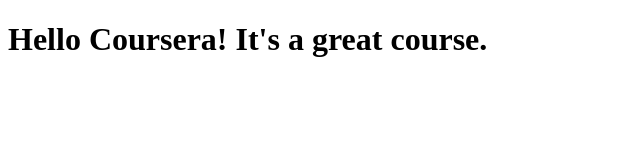
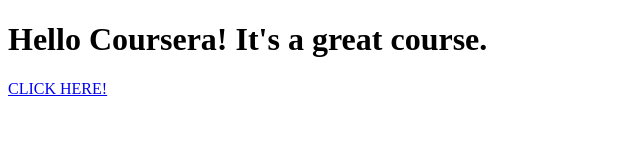
Before and after one commit to Rachrach86/coursera-test, a plain HTML site: page site/index.html in a window 1280 px wide. Shown: the whole page, without its empty margins (0-640 px from the left). Drawn offline with Linux system fonts and the light colour scheme.

Commit message:
Update index.html

```diff
--- a/site/index.html
+++ b/site/index.html
@@ -7,5 +7,6 @@
 </head>
 <body>
 <h1>Hello Coursera! It's a great course.</h1>
+	<p><a href="https://rachrach86.github.io/coursera-test/site/module2-solution/index.html">CLICK HERE!</a></p>
 </body>
 </html>
```
